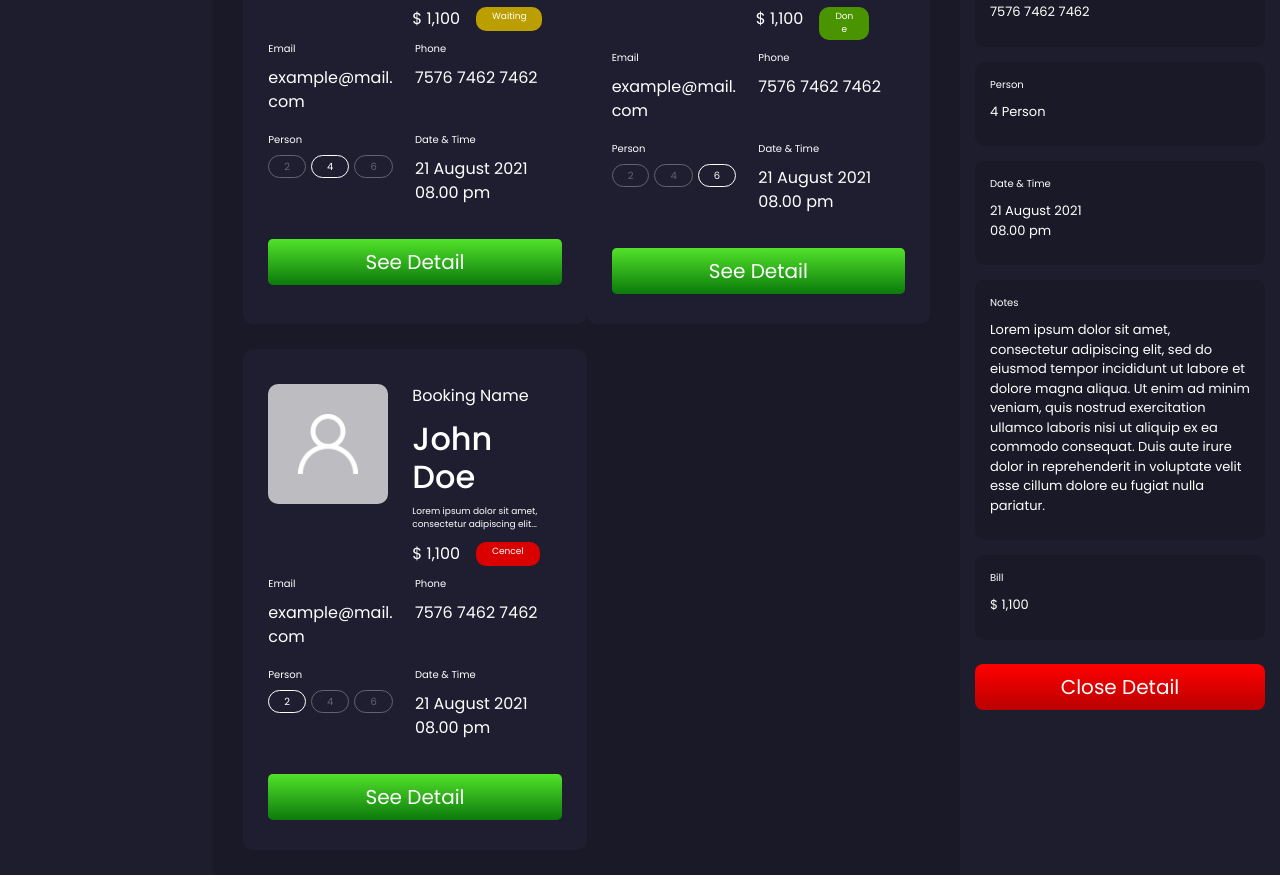
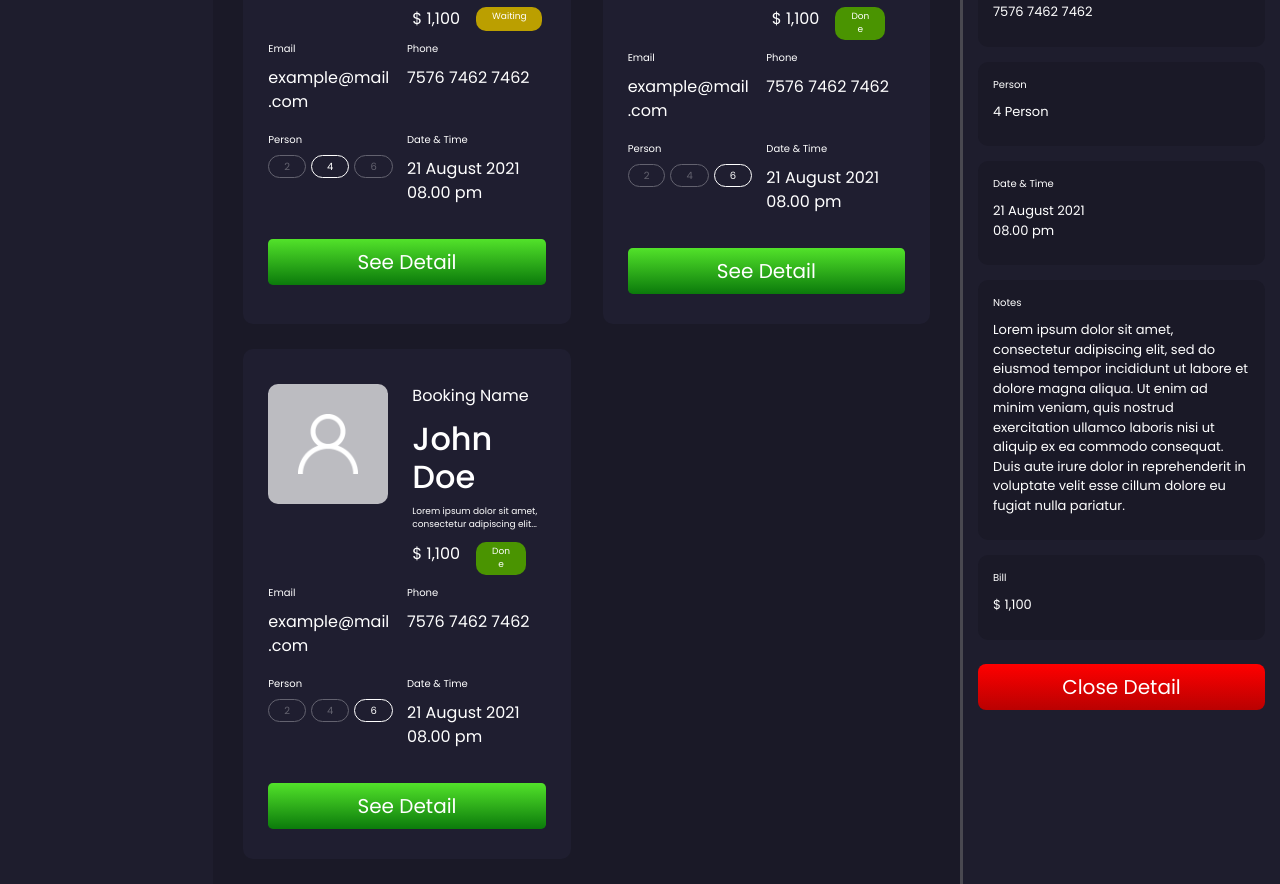
Before and after one commit to Darul123/dashboard, a plain HTML site: page booking_page.html in a window 1280 px wide. Shown: the part 370-1254 px from the top of the page. Drawn offline with nearby package versions, Linux system fonts and the light colour scheme.

Commit message:
Revisi 2

```diff
--- a/booking_page.html
+++ b/booking_page.html
@@ -148,8 +148,8 @@
                 <section id="booking_card">
                   <div class="container">
                     <div class="row">
-                      <div class="col-6 px-0 mx-0 d-flex justify-content-start">
-                        <div class="card card-chart booking-box" style="width: 350px;">
+                      <div class="col-lg-6 px-0 mx-0 d-flex justify-content-center">
+                        <div class="card card-chart booking-box mr-3" style="width: 350px;">
                           <div class="d-flex">
                             <img src="./assets/costumer1.png" alt="" class="top-booking-icon mr-4">
                             <div class="booking-top-content">
@@ -191,8 +191,51 @@
                           <button type="button" class="btn btn-secondary btn-lg btn-block mt-4">See Detail</button>
                         </div>
                       </div>
-                      <div class="col-6 px-0 mx-0 d-flex justify-content-end">
-                        <div class="card card-chart booking-box" style="width: 350px;">
+                      <div class="col-lg-6 px-0 mx-0 d-flex justify-content-center">
+                        <div class="card card-chart booking-box ml-3" style="width: 350px;">
+                          <div class="d-flex">
+                            <img src="./assets/costumer1.png" alt="" class="top-booking-icon mr-4">
+                            <div class="booking-top-content">
+                              <p class="card-title">Booking Name</p>
+                              <h2>John Doe</h2>
+                              <p class="booking-description">Lorem ipsum dolor sit amet, consectetur adipiscing elit...</p>
+                              <div class="d-flex">
+                                <p>$ 1,100</p>
+                                <p class="success ml-3 px-3">Done</p>
+                              </div>
+                            </div>
+                          </div>
+                          <div class="booking-bottom-content">
+                            <div class="booking-wrapper row">
+                              <div class="booking-email col-6 mx-0">
+                                <p class="detail-title">Email</p>
+                                <p>example@mail.com</p>
+                              </div>
+                              <div class="booking-number col-6 mx-0 px-0">
+                                <p class="detail-title">Phone</p>
+                                <p>7576 7462 7462</p>
+                              </div>
+                            </div>
+                            <div class="booking-wrapper row pt-2">
+                              <div class="booking-email col-6 mx-0">
+                                <p class="detail-title">Person</p>
+                                <div class="d-flex">
+                                  <p class="person-list">2</p>
+                                  <p class="person-list">4</p>
+                                  <p class="person-list choose">6</p>
+                                </div>
+                              </div>
+                              <div class="booking-number col-6 mx-0 px-0">
+                                <p class="detail-title">Date & Time</p>
+                                <p>21 August 2021 <br>08.00 pm</p>
+                              </div>
+                            </div>
+                          </div>
+                          <button type="button" class="btn btn-secondary btn-lg btn-block mt-4">See Detail</button>
+                        </div>
+                      </div>
+                      <div class="col-lg-6 px-0 mx-0 d-flex justify-content-center">
+                        <div class="card card-chart booking-box mr-3" style="width: 350px;">
                           <div class="d-flex">
                             <img src="./assets/costumer1.png" alt="" class="top-booking-icon mr-4">
                             <div class="booking-top-content">
@@ -235,56 +278,11 @@
                         </div>
                       </div>
                     </div>
-                    <div class="row">
-                      <div class="col-6 px-0 mx-0 d-flex justify-content-start">
-                        <div class="card card-chart booking-box" style="width: 350px;">
-                          <div class="d-flex">
-                            <img src="./assets/costumer1.png" alt="" class="top-booking-icon mr-4">
-                            <div class="booking-top-content">
-                              <p class="card-title">Booking Name</p>
-                              <h2>John Doe</h2>
-                              <p class="booking-description">Lorem ipsum dolor sit amet, consectetur adipiscing elit...</p>
-                              <div class="d-flex">
-                                <p>$ 1,100</p>
-                                <p class="cenceled ml-3 px-3">Cencel</p>
-                              </div>
-                            </div>
-                          </div>
-                          <div class="booking-bottom-content">
-                            <div class="booking-wrapper row">
-                              <div class="booking-email col-6 mx-0">
-                                <p class="detail-title">Email</p>
-                                <p>example@mail.com</p>
-                              </div>
-                              <div class="booking-number col-6 mx-0 px-0">
-                                <p class="detail-title">Phone</p>
-                                <p>7576 7462 7462</p>
-                              </div>
-                            </div>
-                            <div class="booking-wrapper row pt-2">
-                              <div class="booking-email col-6 mx-0">
-                                <p class="detail-title">Person</p>
-                                <div class="d-flex">
-                                  <p class="person-list choose">2</p>
-                                  <p class="person-list">4</p>
-                                  <p class="person-list">6</p>
-                                </div>
-                              </div>
-                              <div class="booking-number col-6 mx-0 px-0">
-                                <p class="detail-title">Date & Time</p>
-                                <p>21 August 2021 <br>08.00 pm</p>
-                              </div>
-                            </div>
-                          </div>
-                          <button type="button" class="btn btn-secondary btn-lg btn-block mt-4">See Detail</button>
-                        </div>
-                      </div>
-                    </div>
                   </div>
                 </section>
             </div>
         </div>
-        <div class="col-3" style="background-color: #1e1d2d;">
+        <div class="col-3" style="background-color: #1e1d2d; border-left: 3px solid #494850;">
             <section class="booking-detail">
                 <h5 class="text-white booking-main-title">Booking Detail</h5>
                 <hr class="border-title">
```
Also changed, not shown: add_menu.html (+1 -1 lines), index.html (+1 -1 lines), list_menu.html (+1 -1 lines).
